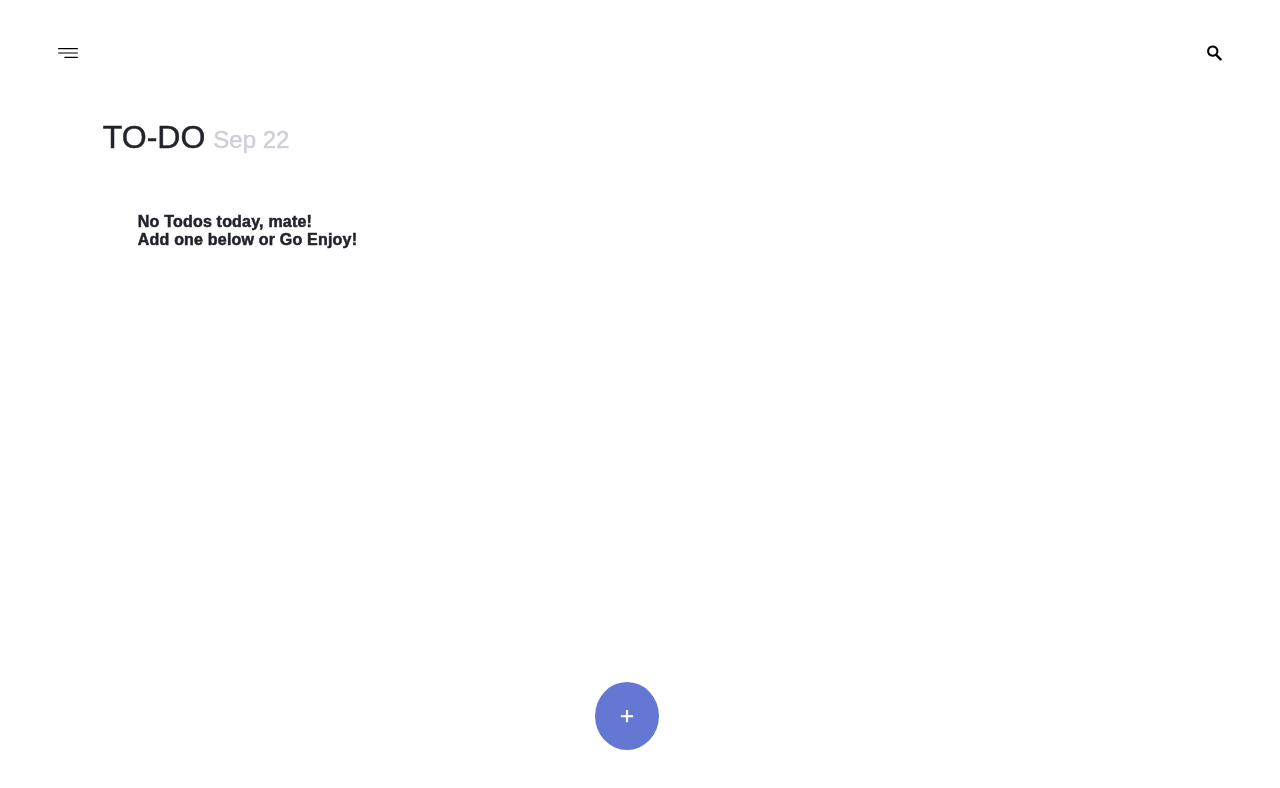
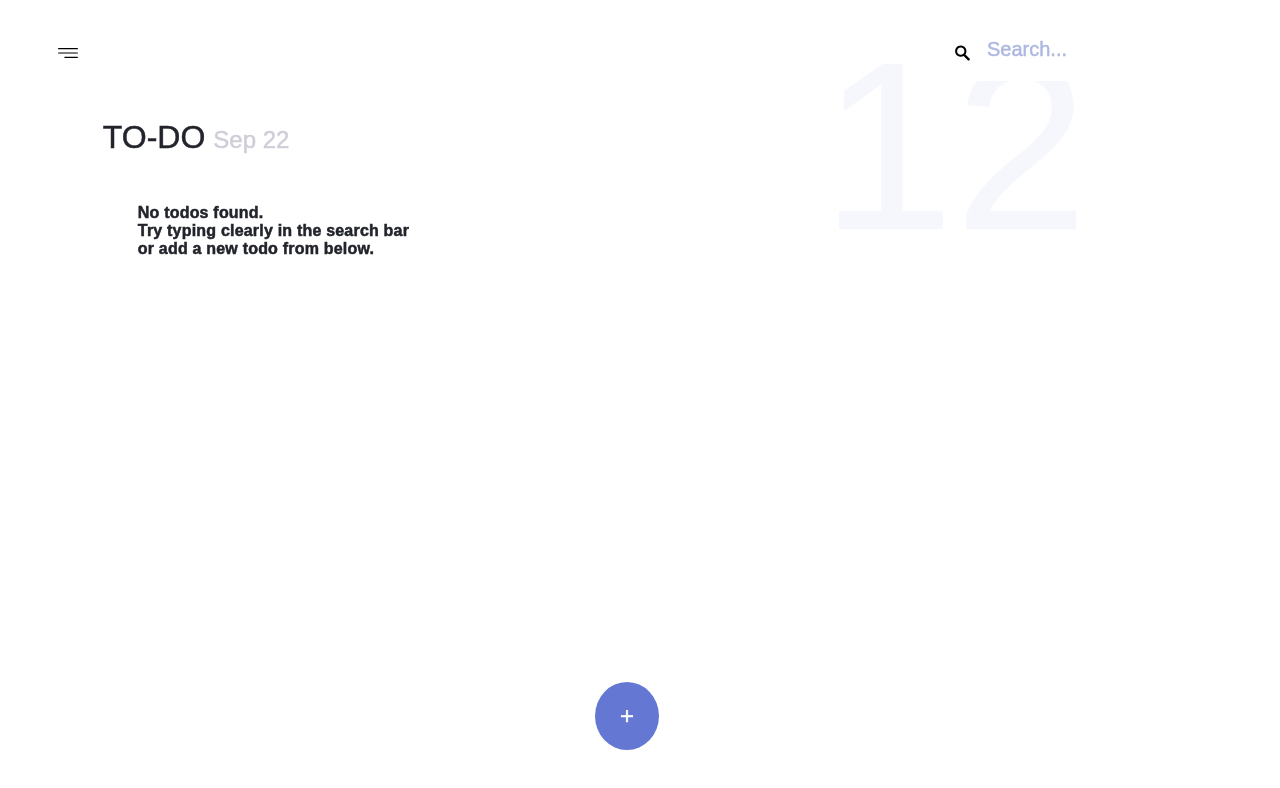
Before and after one commit to azterizm/todo-app, a React (Create React App) app: page / in a window 1280 px wide. Both pictures are taken after a click on the picture 1214 px from the left and 53 px from the top of the page. Shown: the top 788 px of the page. Built offline with nearby package versions, Linux system fonts and the light colour scheme; no server answers; the database is empty.

Commit message:
add search and improved ui

```diff
--- a/src/components/Navbar.js
+++ b/src/components/Navbar.js
@@ -3,12 +3,22 @@ import menu from '../assets/menu.svg';
 import search from '../assets/magnifying-glass.svg';
 import '../styles/Navbar.css';
 import { Link } from 'react-router-dom';
+import { useDispatch, useSelector } from 'react-redux';
+import { changeSearch } from '../state/todoSlice';
 
 export const Navbar = () => {
-  //Make this false after test
   const [navToggler, setNavToggler] = useState(false);
+  const [searchToggler, setSearchToggler] = useState(false);
+  const dispatch = useDispatch();
+  const searchValue = useSelector((state) => state.todos.search);
+  const time = new Date().getHours();
+  const showTime = time > 12 ? time - 12 : time;
+
+  const searchStyle = searchToggler ? { position: 'absolute', right: '260px' } : {};
+
   return (
     <nav>
+      <div className="time">{showTime}</div>
       <img
         src={menu}
         alt="Menu"
@@ -16,7 +26,14 @@ export const Navbar = () => {
         height="30"
         onClick={() => setNavToggler((e) => !e)}
       />
-      <img src={search} alt="Search" width="30" height="30" />
+      <img
+        src={search}
+        alt="Search"
+        width="30"
+        height="30"
+        style={searchStyle}
+        onClick={() => setSearchToggler((e) => !e)}
+      />
       {navToggler && (
         <div className="sidebar">
           <ul className="sidebarList">
@@ -31,6 +48,18 @@ export const Navbar = () => {
           </ul>
         </div>
       )}
+      {searchToggler && (
+        <div className="search">
+          <input
+            type="text"
+            name="search"
+            id="search"
+            placeholder="Search..."
+            value={searchValue}
+            onChange={(e) => dispatch(changeSearch(e.target.value))}
+          />
+        </div>
+      )}
     </nav>
   );
 };
--- a/src/components/TodoList.js
+++ b/src/components/TodoList.js
@@ -11,11 +11,13 @@ import {
 } from '../state/todoSlice';
 
 export const TodoList = ({ showFuture = false }) => {
-  const todos = useSelector(selectAllTodos);
+  const fetchedTodos = useSelector(selectAllTodos);
   const status = useSelector((state) => state.todos.status);
   const error = useSelector((state) => state.todos.error);
+  const search = useSelector((state) => state.todos.search);
   const dispatch = useDispatch();
   const currentDate = new Date();
+  const todos = fetchedTodos.filter((todo) => (search ? todo.todo === search : todo));
 
   useEffect(() => {
     if (status === 'idle') {
@@ -40,8 +42,8 @@ export const TodoList = ({ showFuture = false }) => {
       <div className="todo" style={{ border: 'none', textAlign: 'left' }}>
         <div className="content">
           <p>
-            No Todos today, mate! <br />
-            Add one below or Go Enjoy!
+            No todos found. <br />
+            Try typing clearly in the search bar <br /> or add a new todo from below.
           </p>
         </div>
       </div>
@@ -94,7 +96,9 @@ export const TodoList = ({ showFuture = false }) => {
           ></div>
           <div className={`content ${todo.status}`}>
             <p>{todo.todo}</p>
-            <pre>{showDate}</pre>
+            <pre>
+              {showDate} {new Date(todo.when).toLocaleDateString()}
+            </pre>
           </div>
           {priority}
         </div>
--- a/src/state/todoSlice.js
+++ b/src/state/todoSlice.js
@@ -10,6 +10,7 @@ const todoSlice = createSlice({
   name: 'todo',
   initialState: {
     todos: [],
+    search: '',
     checkTodo: false,
     status: 'idle',
     error: null,
@@ -84,6 +85,9 @@ const todoSlice = createSlice({
       const docRef = db.collection('todos').doc(action.payload);
       docRef.delete();
     },
+    changeSearch: (state, action) => {
+      state.search = action.payload;
+    },
   },
   extraReducers: {
     [fetchTodos.pending]: (state, action) => {
@@ -107,6 +111,7 @@ export const {
   successTodo,
   failedTodo,
   deleteTodo,
+  changeSearch,
 } = todoSlice.actions;
 
 export default todoSlice.reducer;
--- a/src/styles/Navbar.css
+++ b/src/styles/Navbar.css
@@ -2,9 +2,10 @@ nav {
   display: flex;
   justify-content: space-between;
   align-content: center;
+  overflow: hidden;
 }
 
-nav img:first-child {
+nav img:nth-of-type(1) {
   width: 20px;
 }
 
@@ -19,7 +20,7 @@ nav img {
 
 .sidebar {
   font-family: 'Bebas Neue', sans-serif;
-  font-size: 20px;
+  font-size: 24px;
   position: absolute;
   min-height: 80%;
   background-color: #f8f8f8;
@@ -44,3 +45,21 @@ nav img {
   text-decoration: none;
   color: #22242b;
 }
+
+.sidebar li {
+  padding: 20px 0;
+}
+
+.search {
+  margin-top: 10px;
+}
+
+.time {
+  position: absolute;
+  font-family: 'Bebas Neue', sans-serif;
+  color: #6478d3;
+  opacity: 5%;
+  font-size: 30vh;
+  z-index: -99;
+  right: 15vw;
+}
--- a/src/styles/TodoList.css
+++ b/src/styles/TodoList.css
@@ -23,7 +23,6 @@
   left: -45px;
   top: 27px;
   background-color: #fff;
-  transition: background-color 0.7 ease;
 }
 
 .status.pending {
```
